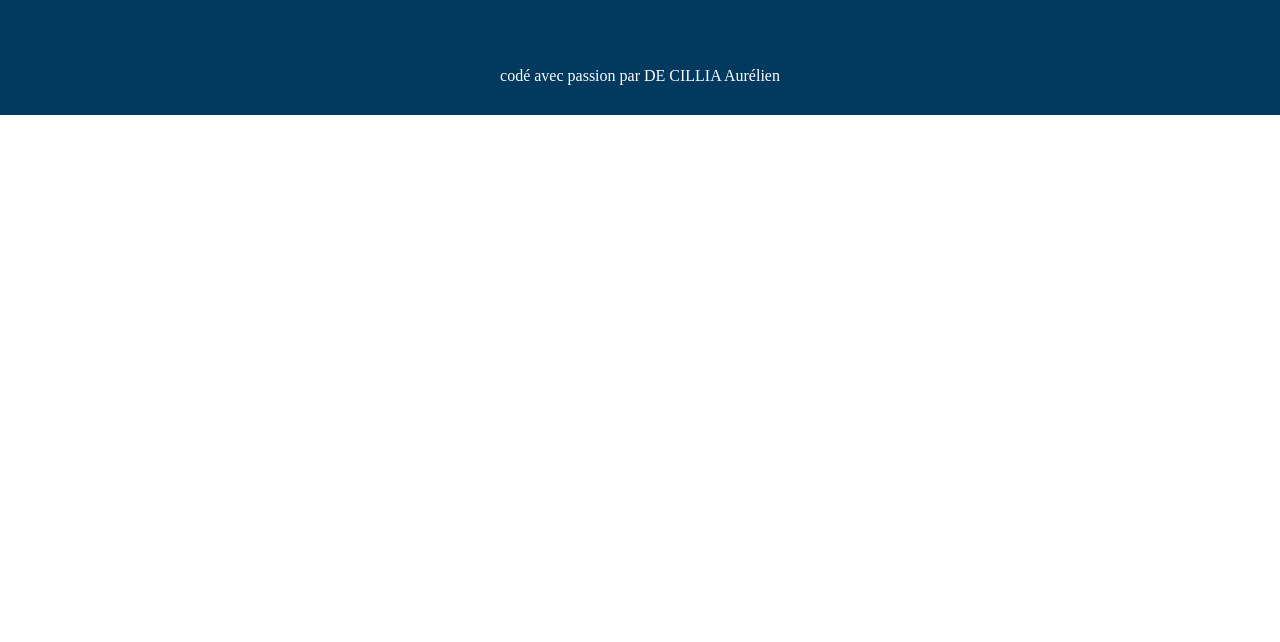
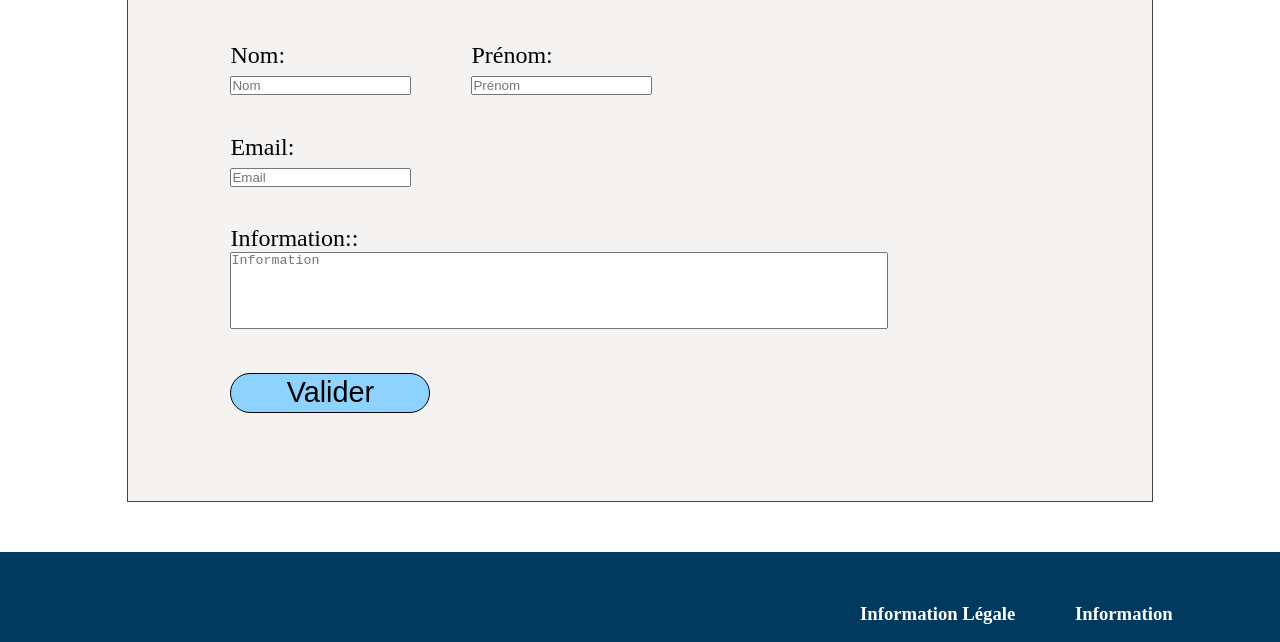
Before and after one commit to Ade-cillia/figmaRush, a plain HTML site: page contact.html in a window 1280 px wide. Shown: the part 289-931 px from the top of the page. Before the commit the page ends 800 px from the top, so only its background shows below. Drawn offline with Linux system fonts and the light colour scheme.

Commit message:
fin a moitier

```diff
--- a/contact.html
+++ b/contact.html
@@ -4,7 +4,7 @@
     <meta charset="UTF-8">
     <meta name="viewport" content="width=device-width, initial-scale=1.0">
     <link rel="stylesheet" href="./public/css/layout.css">
-    <link rel="stylesheet" href="./public/css/home.css">
+    <link rel="stylesheet" href="./public/css/contact.css">
     <link rel="icon" href="./public/image/favicon.ico" />
     <link rel="preconnect" href="https://fonts.googleapis.com">
     <title>Game One</title>
@@ -57,6 +57,36 @@
     </header>
 
     <main class="main">
+        <div class="rtcHide"></div>
+        <div class="divTitle">
+            <h1>Nous contacter</h1>
+        </div>
+        <form action="./contact.html" class="divForm">
+            <div class="formPadding">
+                <div class="formName">
+                    <div>
+                        <label for="lastName">Nom:</label><br/>
+                        <input type="text" id="lastName" name="lastName" placeholder="Nom">
+                    </div>
+                    <div>
+                        <label for="firstName">Prénom:</label><br/>
+                        <input type="text" id="firstName" name="firstName" placeholder="Prénom">
+                    </div>
+                </div>
+                <div class="formEmail">
+                    <label for="email">Email:</label><br/>
+                    <input type="text" id="email" name="email" placeholder="Email">
+                </div>
+                <div class="formTextarea">
+                    <label for="information">Information::</label><br/>
+                    <textarea placeholder="Information" id="information" name="information" id="information"  rows="5"></textarea>
+                </div>
+                <input type="submit" name="information" value="Valider" class="btnComponent">
+            </div>
+
+
+
+        </form>
     </main>
 
     <footer class="footer">
--- /dev/null
+++ b/public/css/contact.css
@@ -0,0 +1,75 @@
+.rtcHide{
+    height: 79px;
+    width: 100%;
+}
+.main{
+    display: flex;
+    justify-content: center;
+    flex-wrap: wrap;
+}
+.divTitle{
+    width: 100%;
+    height: 200px;
+    display: flex;
+    justify-content: center;
+    align-items: center;
+}
+.divForm{
+    width: 80%;
+    height: 510px;
+    background-color: #F5F2F2;
+    border: 1px solid #474545;
+    margin-bottom: 50px;
+    display: flex;
+    justify-content: center;
+    align-items: center;
+    font-size: 1.5em;
+}
+.formPadding{
+    height: 80%;
+    width: 80%;
+    display: flex;
+    align-items: space-around;
+    flex-wrap: wrap;
+}
+.formName{
+    display: flex;
+    width: 100%;
+}
+.formTextarea,
+.formEmail{
+    width: 100%;
+}
+.formTextarea textarea{
+    resize: inherit;
+    width: 80%;
+}
+.formTextarea{
+    width: 100%;
+    resize: none;
+}
+.formName div{
+    padding-right: 60px;
+}
+.btnComponent{
+    background-color: #8ED3FF;
+    z-index: 1;
+    font-size: 1.2em;
+    border-radius: 90px;
+    min-width: 200px;
+    height: 40px;
+    justify-content: center;
+    outline: none;
+    text-decoration: none;
+    border: 1px solid black;
+    cursor: pointer;
+}
+
+@media (max-width: 700px) {
+    .formName{
+        flex-direction: column;
+    }
+    .formName div{
+        padding-bottom: 20px;
+    }
+}
--- a/public/css/guideTv.css
+++ b/public/css/guideTv.css
@@ -70,3 +70,6 @@
     padding-left: 1%;
     padding-right: 1%;
 }
+.notif{
+    fill: red;
+}
```
Also changed, not shown: guideTv.html (+8 -8 lines).
